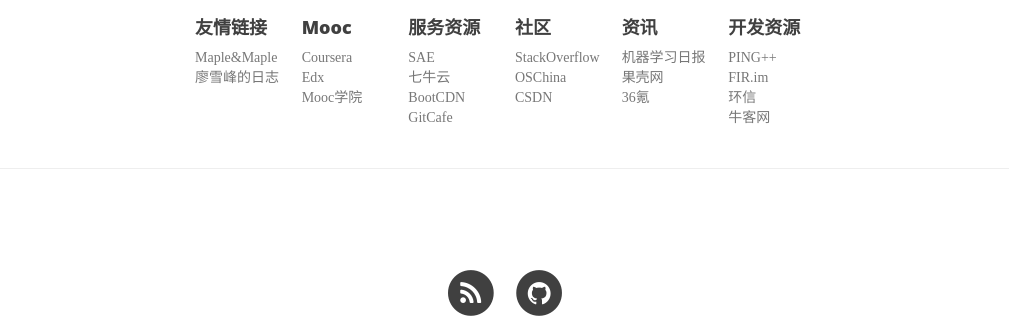
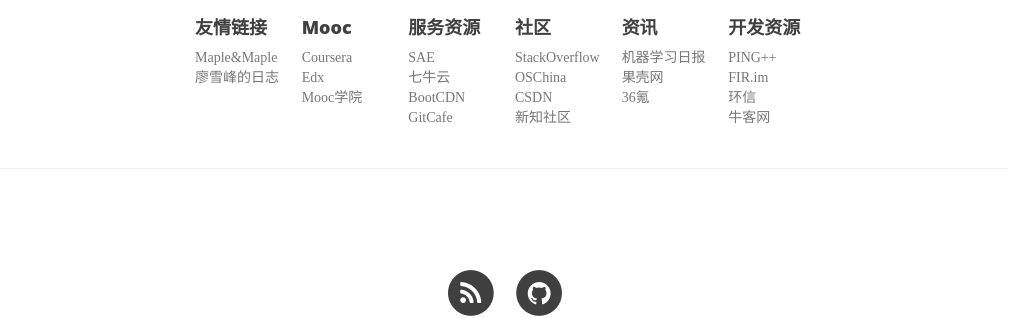
Before and after one commit to shadowwalker/blog, a Jekyll site: the page built from index.html, in a window 1280 px wide. Shown: the part 1501-1819 px from the top of the page, without its empty margins (135-1144 px from the left). Built offline with Jekyll 4.4.1, drawn with Linux system fonts in a browser that asks for light colours; nearby versions of some CDN libraries; some web fonts are replaced; the list of posts is cut into pages by our own code; comment, search, counter and statistics services are not loaded.

```diff
--- a/_layouts/page.html
+++ b/_layouts/page.html
@@ -64,6 +64,7 @@ layout: default
                 <li><a class="text-muted" href="http://stackoverflow.com">StackOverflow</a></li>
                 <li><a class="text-muted" href="http://www.oschina.net/">OSChina</a></li>
                 <li><a class="text-muted" href="http://www.csdn.net/">CSDN</a></li>
+                <li><a class="text-muted" href="http://get.jobdeer.com/">新知社区</a></li>
             </ul>
         </div>
         <div class="links col-lg-1 col-lg-offset-0 col-md-1 col-md-offset-0 col-xs-5 col-xs-offset-1">
```
Also changed, not shown: 1 other file.
